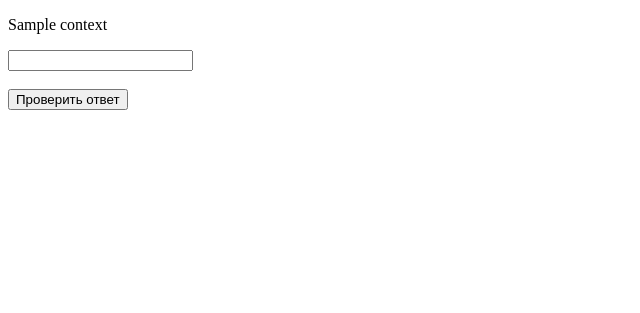
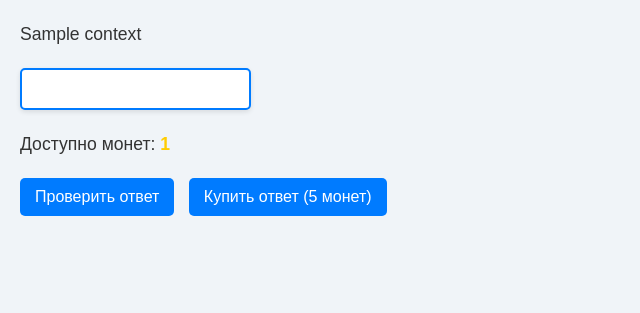
Before and after one commit to forward176/flask_site, a Flask app: template templates/question.html in a window 1280 px wide. Shown: the top 313 px of the page, without its empty margins (0-640 px from the left). Run offline with Flask 3, Linux system fonts and the light colour scheme; the template is opened without the code that fills it: most values are stand-ins (such as "Sample title", 1, 10 or a date in 2020).

Commit message:
bough the answer and modify question

```diff
--- a/app.py
+++ b/app.py
@@ -73,6 +73,7 @@ def level():
             data = request.json
             if 'update_count_level' in data:
                 DB.update_count_level(session['login'])
+                DB.update_count_coins(session['login'], DB.get_count_coins(session['login']) + data['add_coins'])
                 return jsonify({'message': 'Success!'}), 200
             else:
                 raise KeyError('Value key not found')
@@ -106,6 +107,10 @@ def question():
             if 'update_count_level' in data:
                 DB.update_count_level(session['login'])
                 return jsonify({'message': 'Success!'}), 200
+            elif 'answer_bought' in data:
+                DB.update_count_coins(session['login'], DB.get_count_coins(session['login']) - 5)
+                DB.update_count_level(session['login'])
+                return jsonify({'message': 'Success!'}), 200
             else:
                 raise KeyError('Value key not found')
         except (KeyError, json.JSONDecodeError) as e:
@@ -118,7 +123,6 @@ def question():
     requested_lvl = int(request.args.get('lvl'))
     max_available_lvl = DB.get_count_level(session['login']) + 1
     if requested_lvl > max_available_lvl or requested_lvl > COUNT_GAME_LVLS or requested_lvl % 2 == 1:
-        print('!!!')
         return redirect(url_for('levels'), 301)
     question_number = requested_lvl // 2 - 1
     with open('questions.txt','r',encoding='UTF-8') as file:
@@ -127,4 +131,5 @@ def question():
     context['answer'] = lines[question_number * 2 + 1].strip()
     context['lvl'] = requested_lvl
     context["is_max_available_lvl"] = requested_lvl == max_available_lvl
+    context['count_coin'] = DB.get_count_coins(session['login'])
     return render_template('question.html', context=context)
--- /dev/null
+++ b/static/css/question.css
@@ -0,0 +1,77 @@
+body {
+    font-family: 'Arial', sans-serif;
+    background-color: #f0f4f8;
+    margin: 0;
+    padding: 20px;
+    color: #333;
+    line-height: 1.6;
+}
+
+p {
+    margin: 0 0 15px;
+    font-size: 1.1em;
+}
+
+input[type="text"] {
+    padding: 10px;
+    margin: 5px 0 20px;
+    border: 2px solid #007bff;
+    border-radius: 5px;
+    font-size: 1em;
+    box-shadow: 0 2px 5px rgba(0, 0, 0, 0.1);
+}
+
+input[type="text"]:focus {
+    outline: none;
+    border-color: #0056b3;
+}
+
+#control_buttons {
+    margin: 20px 0;
+}
+
+button {
+    background-color: #007bff;
+    color: white;
+    border: none;
+    padding: 10px 15px;
+    margin-right: 10px;
+    border-radius: 5px;
+    cursor: pointer;
+    font-size: 1em;
+    transition: background-color 0.3s, transform 0.2s;
+}
+
+button:hover {
+    background-color: #0056b3;
+    transform: scale(1.05);
+}
+
+button:disabled {
+    background-color: #c0c0c0;
+    cursor: not-allowed;
+}
+
+#message {
+    font-weight: bold;
+    margin-top: 10px;
+    color: #28a745; /* Цвет для сообщения об успехе */
+}
+
+#count_coin {
+    font-weight: bold;
+    color: #ffcc00; /* Цвет для отображения монет */
+}
+
+a#button_nextLevel {
+    margin-top: 20px;
+    display: inline-block; /* Позволяет использовать margin */
+}
+
+a#button_nextLevel button {
+    background-color: #28a745; /* Цвет для перехода на следующий уровень */
+}
+
+a#button_nextLevel button:hover {
+    background-color: #218838;
+}
--- a/templates/levels.html
+++ b/templates/levels.html
@@ -1,3 +1,5 @@
+
+
 <!DOCTYPE html>
 <html lang="ru">
 <head>
@@ -35,7 +37,7 @@
                 content += `
                 <div>
                     <a href="\level?lvl=${2 * i + 1}">
-                        <button class="lvl-button current-lvl"> Level ${i + 1}  </button>
+                        <button class="lvl-button current-lvl "> Level ${i + 1}  </button>
                     </a>
                     <br>
                     <button class="lvl-button blocked-lvl"> Question ${i + 1}  </button>
@@ -53,7 +55,7 @@
                 </div>`;
             else
                 content += `
-                <div><button class="lvl-button blocked-lvl"> Level ${i + 1}  </button>
+                <div><button class="lvl-button blocked-lvl "> Level ${i + 1}  </button>
                 <br>
                 <button class="lvl-button blocked-lvl"> Question ${i + 1}  </button>
                 </div>`;
--- a/templates/question.html
+++ b/templates/question.html
@@ -4,45 +4,79 @@
     <meta charset="UTF-8">
     <meta name="viewport" content="width=device-width, initial-scale=1.0">
     <title>Question</title>
-    <link type="text/css" href="{{ url_for('static', filename='css/styles.css')}}" rel="stylesheet">
+    <link type="text/css" href="{{ url_for('static', filename='css/question.css')}}" rel="stylesheet">
 </head>
 <body>
     <p>{{context.question}}</p>
+    <div>
+        <input type="text" id="answer">
+        <span id="message"></span>
+    </div>
+    <p>Доступно монет: <span id="count_coin"> {{context.count_coin}}</span> </p>
 
-    <input type="text" id="answer">
-    <br><br>
+    <div id='control_buttons'>
         <button id="check_answer" onclick="check_answer()">Проверить ответ</button>
-    <p id="message"></p>
+        <button id="buy_answer" onclick="buy_answer()">Купить ответ (5 монет)</button>
+    </div>
     <a style='visibility: hidden;' id="button_nextLevel" href="\level?lvl={{context.lvl|int() + 1}}">
         <button  id="nextLevel">Следующий уровень {{context.lvl|int() // 2 + 1}}</button>
     </a>
 
     <script>
+        let available_coins = {{context.count_coin}};
+        let is_max_available_lvl = '{{context.is_max_available_lvl}}' == 'True';
+        function modifyControl(){
+            document.getElementById("control_buttons").remove();
+            document.getElementById('button_nextLevel').style.visibility = 'visible';
+            document.getElementById('message').innerHTML = "Ответ правильный";
+        }
+
         function check_answer(){
             user_answer = document.getElementById('answer').value.trim().toLowerCase();
             correct_answer = '{{context.answer}}'.toLowerCase();
-    console.log(user_answer, correct_answer);
             if (correct_answer == user_answer){
-        document.getElementById('check_answer').style.visibility = 'hidden';
-        if ('{{context.is_max_available_lvl}}' == 'True'){
+                modifyControl()
+                if (is_max_available_lvl) {
                     data_dict = {
                         'update_count_level': true
                     }
-            fetch('/level', {
+                    fetch('/question', {
                         method: 'POST',
                         headers: {'Content-Type': 'application/json'},
                         body: JSON.stringify(data_dict)
                     });
                 }
-        document.getElementById('button_nextLevel').style.visibility='visible';
-        document.getElementById('message').innerHTML="Ответ правильный";
             }
             else {
                 document.getElementById('message').innerHTML="Ответ неправильный";
             }
+        }
+
+        function buy_answer(){
+            if (!is_max_available_lvl){
+                document.getElementById('message').innerHTML="Ответ засчитан";
+            }
+            else if (available_coins < 5){
+                document.getElementById('message').innerHTML="Не хватает монет";
+            }
+            else {
+                document.getElementById('answer').value = '{{context.answer}}';
+                modifyControl()
+                spanCoins = document.getElementById('count_coin');
+                available_coins -= 5;
+                spanCoins.innerHTML = available_coins;
+                data_dict = {
+                    'answer_bought': true
+                }
+                fetch('/question', {
+                    method: 'POST',
+                    headers: {'Content-Type': 'application/json'},
+                    body: JSON.stringify(data_dict)
+                });
+            }
+        }
 
 
-}
     </script>
 </body>
 </html>
```
Also changed, not shown: DB.py (+12 -1 lines), static/css/level.css (+14 -9 lines), templates/level.html (+17 -8 lines), test.html (+30 -50 lines). Lines whose indentation alone changed are shown as unchanged.
